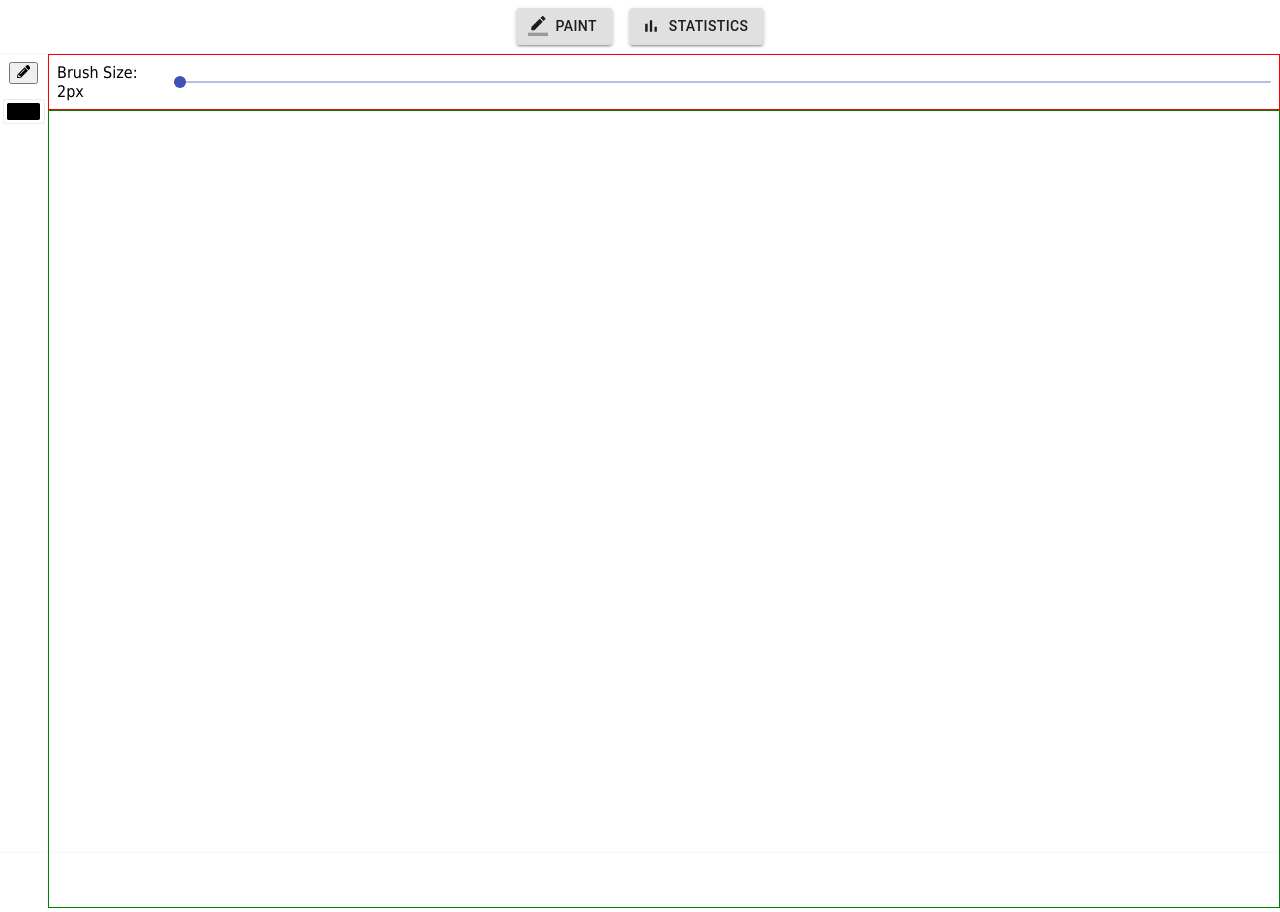
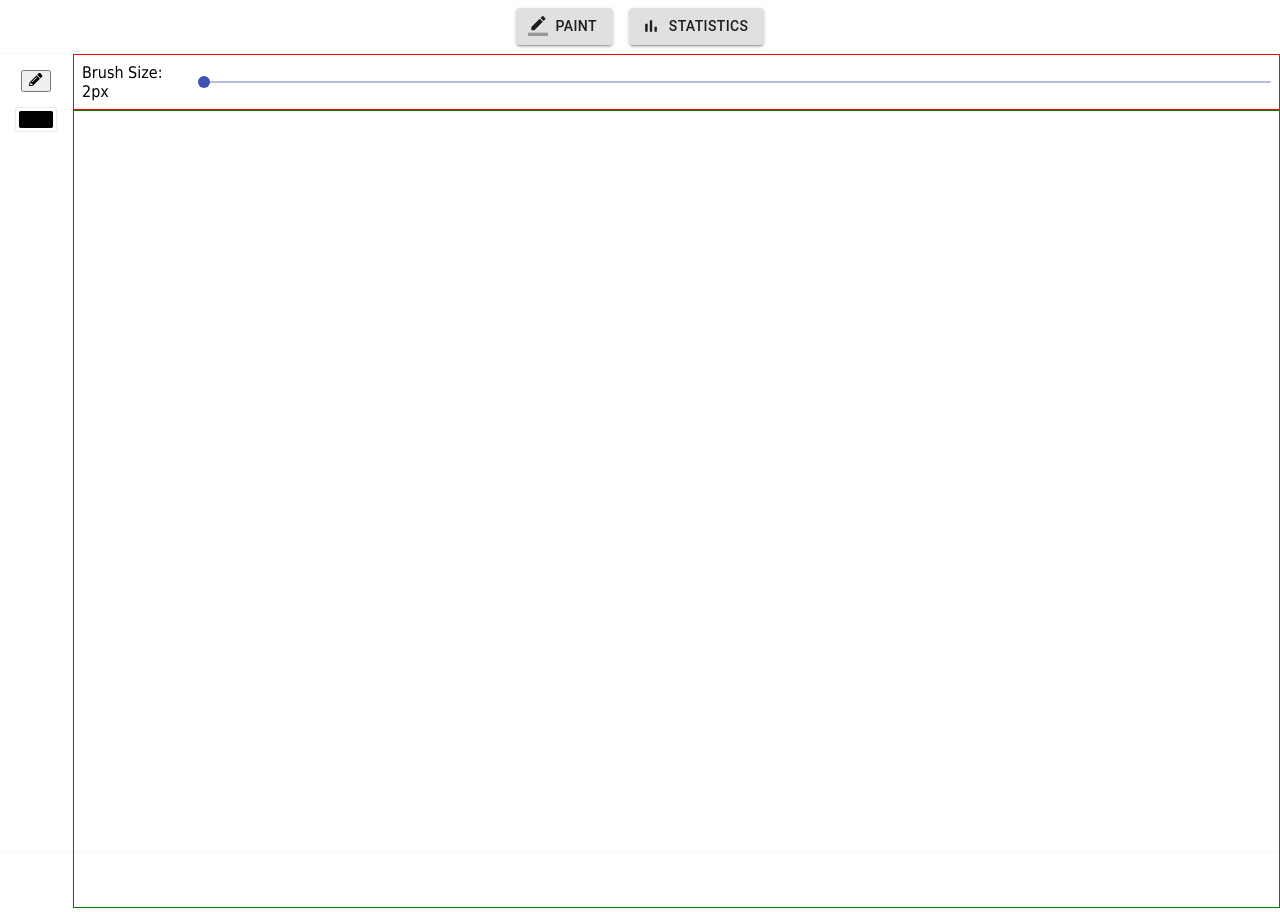
Before and after one commit to scottwarren/paint, a React (Create React App) app: page / in a window 1280 px wide. Built offline with nearby package versions, Linux system fonts and the light colour scheme.

Commit message:
Chore: Improving Sidebar Layout

```diff
--- a/src/pages/Paint.tsx
+++ b/src/pages/Paint.tsx
@@ -22,7 +22,7 @@ const Container = styled.div`
   grid-template-areas:
     'toolbar context-menu'
     'toolbar canvas';
-  grid-template-columns: 3em auto;
+  grid-template-columns: min-content auto;
   grid-template-rows: min-content 100%;
   height: 100vh;
 `;
@@ -40,11 +40,16 @@ const ToolbarArea = styled.div`
   grid-area: toolbar;
   border-right: solid 0.1em hsl(0, 0%, 97%);
   padding: 0.5em;
+`;
 
+const ToolbarContainer = styled.div`
   display: flex;
   flex-direction: column;
   align-items: center;
   gap: 1em;
+
+  border-radius: 0.5em;
+  padding: 0.5em;
 `;
 
 const CanvasArea = styled.div`
@@ -68,8 +73,10 @@ function Paint(): React.ReactElement {
         />
       </ContextMenuArea>
       <ToolbarArea>
-        <PencilToolButton />
-        <ColorPicker color={color} onChange={({ rgb }) => setColor(rgb)} />
+        <ToolbarContainer>
+          <PencilToolButton />
+          <ColorPicker color={color} onChange={({ rgb }) => setColor(rgb)} />
+        </ToolbarContainer>
       </ToolbarArea>
       <CanvasArea>
         <Canvas color={color} brushSize={brushSize} />
```
